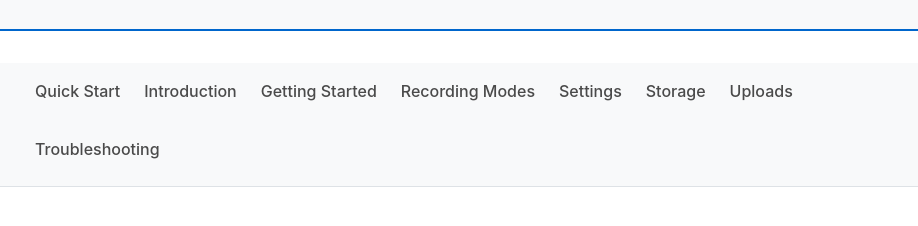
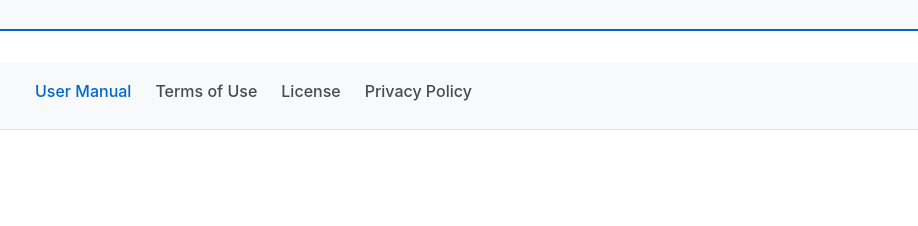
Before and after one commit to PaulStSmith/Android-DashCam-Public, a plain HTML site: page index.html in a window 1280 px wide. Shown: the part 215-441 px from the top of the page, without its empty margins (179-1097 px from the left). Drawn offline with Linux system fonts and the light colour scheme.

Commit message:
Update navigation links in user manual and adjust code text color in styles

```diff
--- a/index.html
+++ b/index.html
@@ -26,14 +26,10 @@
 
     <nav>
         <ul>
-            <li><a href="#quick-start">Quick Start</a></li>
-            <li><a href="#introduction">Introduction</a></li>
-            <li><a href="#getting-started">Getting Started</a></li>
-            <li><a href="#recording-modes">Recording Modes</a></li>
-            <li><a href="#settings">Settings</a></li>
-            <li><a href="#storage">Storage</a></li>
-            <li><a href="#uploads">Uploads</a></li>
-            <li><a href="#troubleshooting">Troubleshooting</a></li>
+            <li><a href="index.html"  class="active">User Manual</a></li>
+            <li><a href="eula.html">Terms of Use</a></li>
+            <li><a href="license.html">License</a></li>
+            <li><a href="privacy-policy.html">Privacy Policy</a></li>
         </ul>
     </nav>
 
--- a/styles.css
+++ b/styles.css
@@ -33,7 +33,7 @@
     --table-header-bg: #2d2d2d;
     --table-row-hover: #353535;
     --shadow: rgba(0, 0, 0, 0.3);
-    --code-text: #ff6b6b;
+    --code-text: #77ff6b;
   }
 }
 
```
